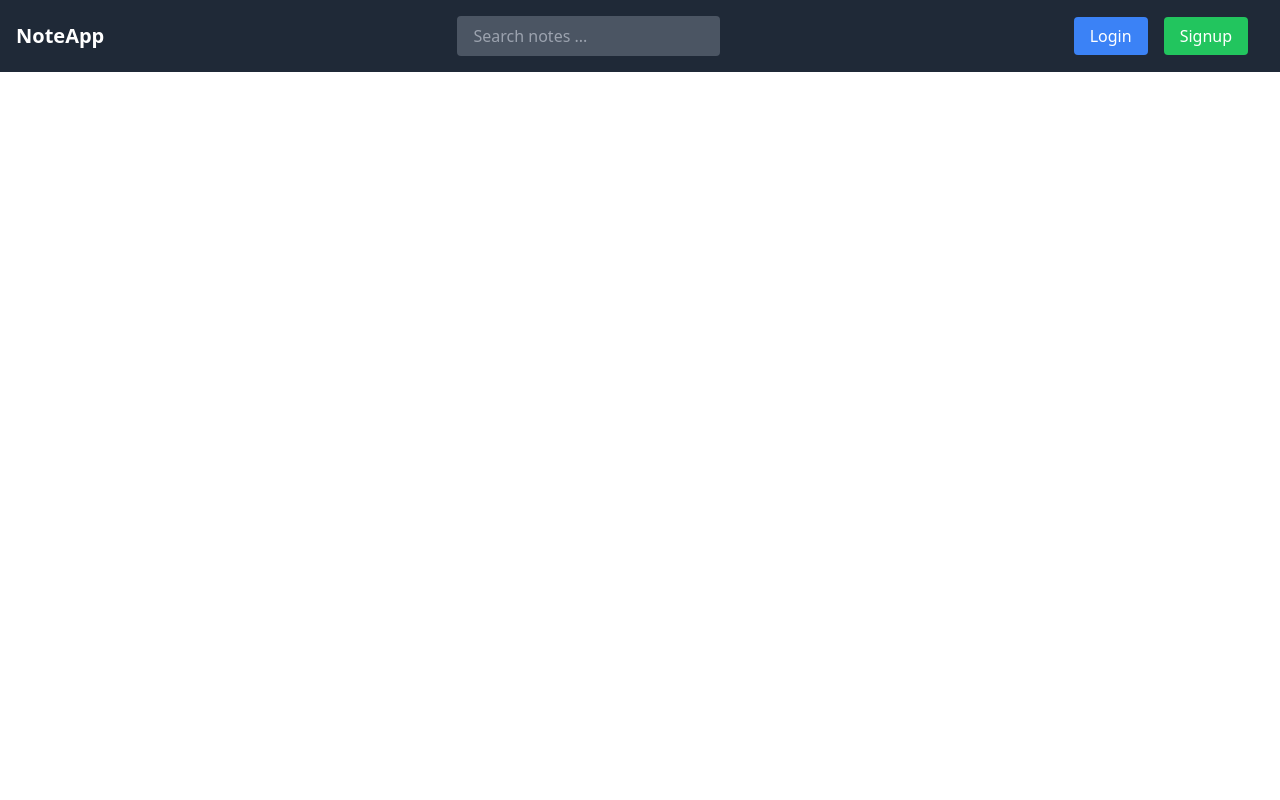
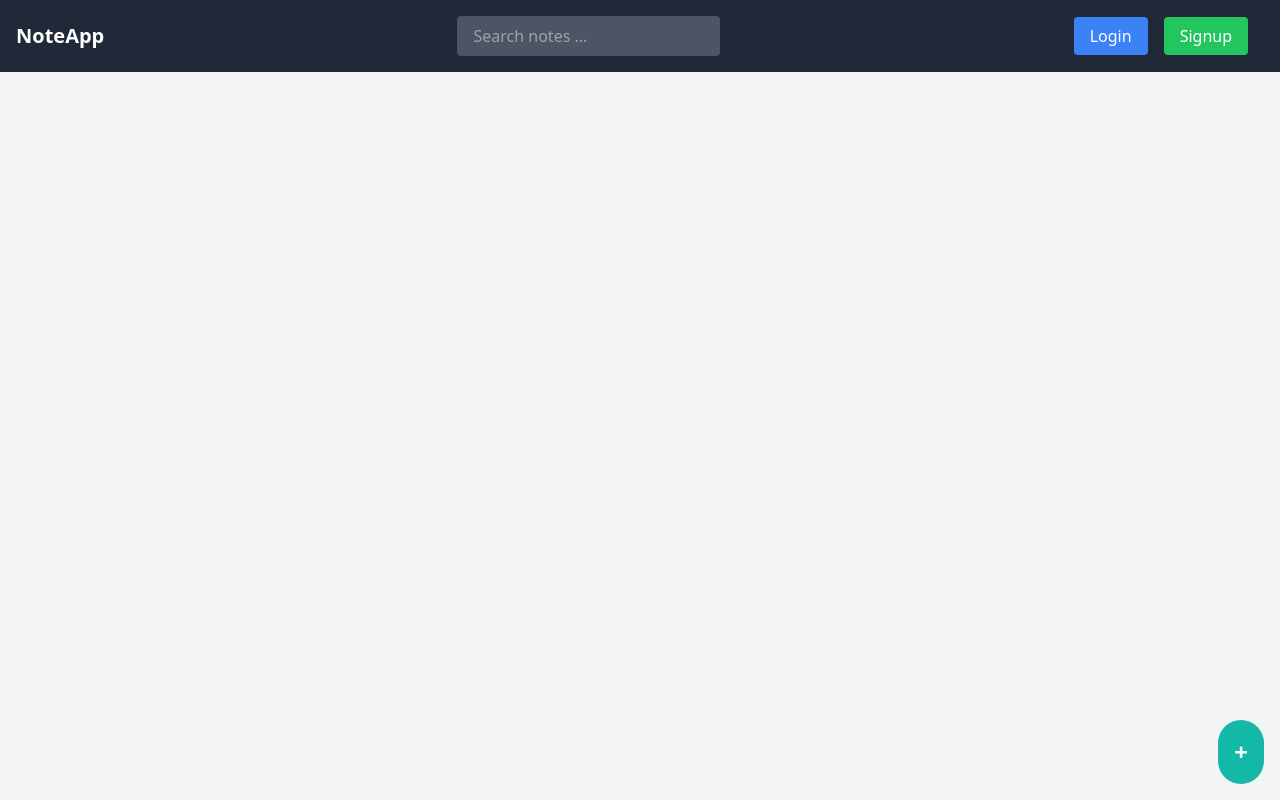
Before and after one commit to lavahang/note-app, a React (Vite) app in the folder frontend/: page / in a window 1280 px wide. Built offline with nearby package versions, Linux system fonts and the light colour scheme.

Commit message:
creating design of add user button

```diff
--- a/frontend/src/context/ContextProvider.jsx
+++ b/frontend/src/context/ContextProvider.jsx
@@ -15,5 +15,3 @@ const ContextProvider = ({children}) => {
 }
 export const useAuth = () => useContext(authContext)
 export default ContextProvider
-
-// now after 50 min
--- a/frontend/src/pages/home.jsx
+++ b/frontend/src/pages/home.jsx
@@ -1,9 +1,18 @@
-import React from 'react'
+import React, { useState } from 'react'
 import Navbar from '../components/Navbar'
 
 const Home = () => {
+   const [isModalOpen, setModalOpen] = useState(false)
   return (
+    <div className=' bg-gray-100 min-h-screen'>
     <Navbar/>
+
+    <button className=' fixed right-4 bottom-4 text-2xl bg-teal-500 text-white font-bold p-4 rounded-full'>
+        +
+    </button>
+
+
+    </div>
   )
 }
 
```
